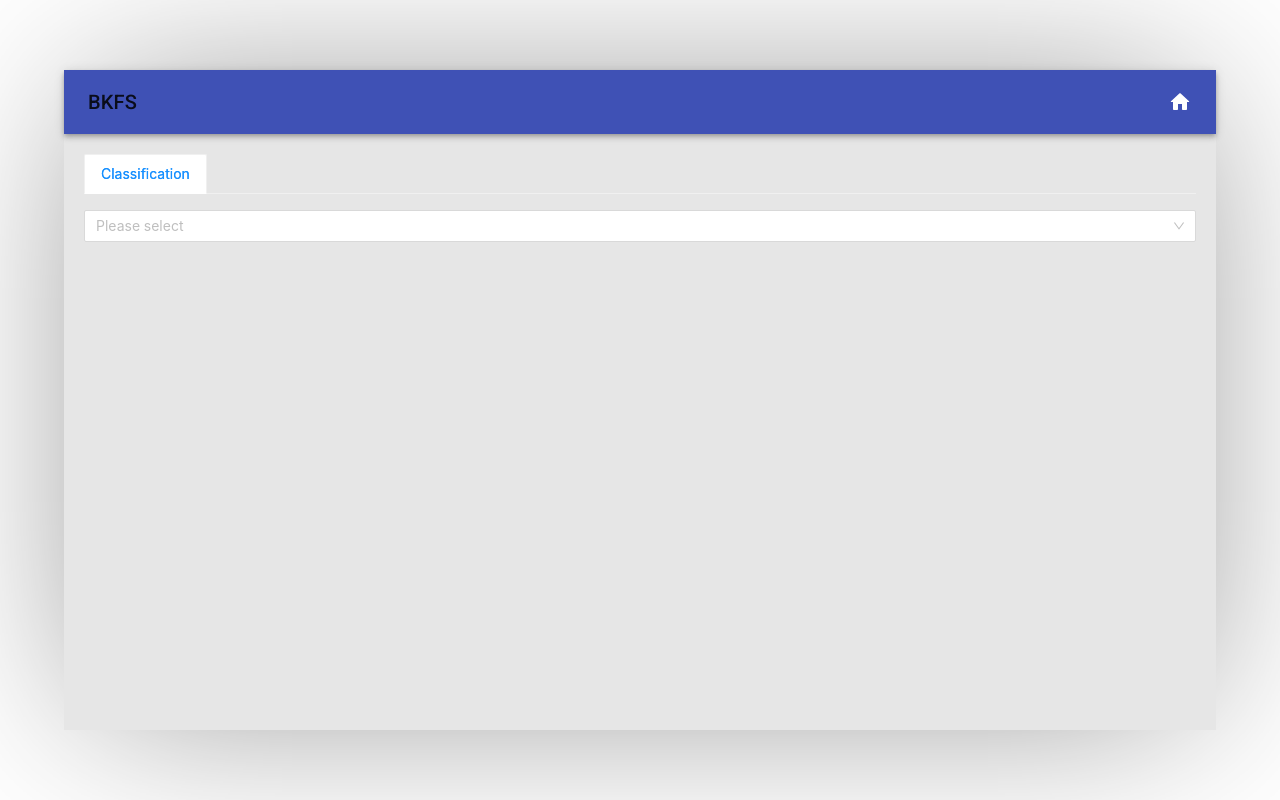
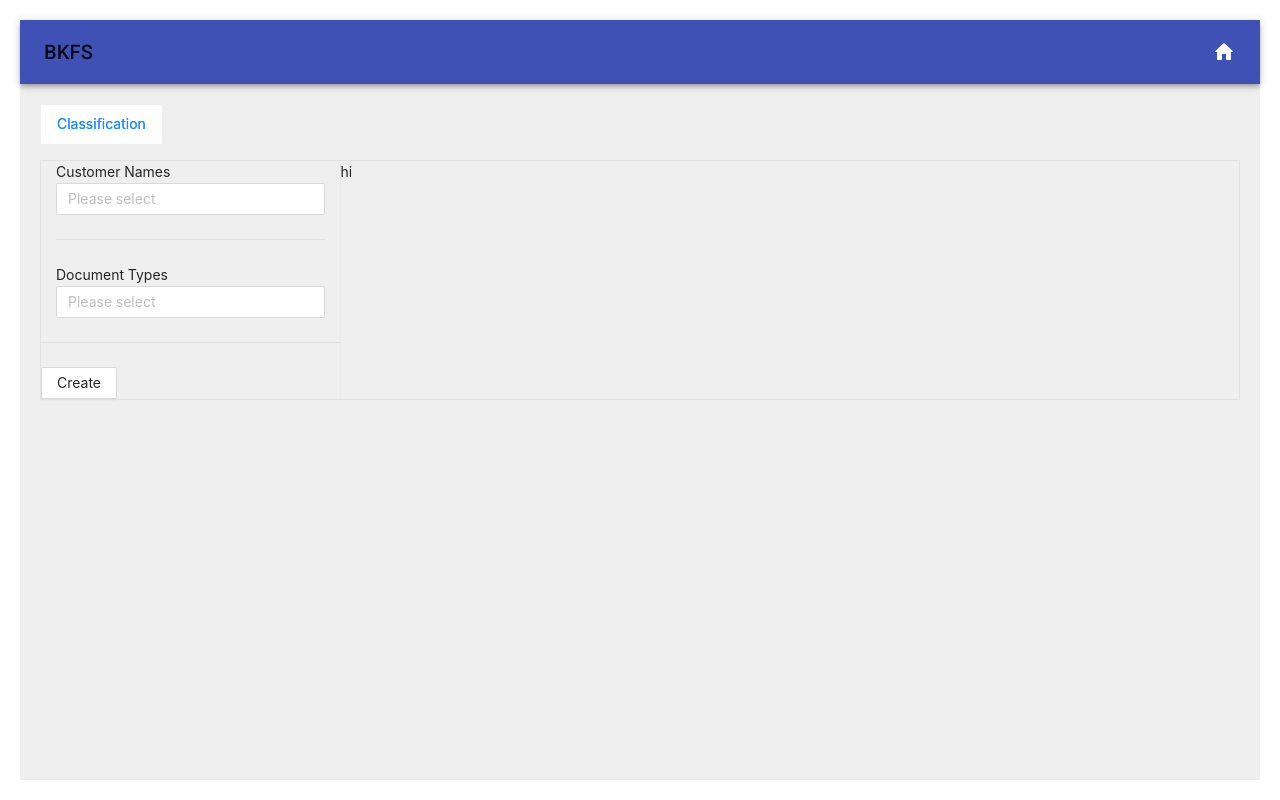
Before and after one commit to shankyDoodle/bkfs-test-1, a React (Create React App) app: page / in a window 1280 px wide. Both pictures are taken after a click on the button "CLASSIFICATION". Built offline with nearby package versions, Linux system fonts and the light colour scheme.

Commit message:
customer dropdown issues fixed

```diff
--- a/src/components/App.js
+++ b/src/components/App.js
@@ -4,7 +4,7 @@ import PropTypes from 'prop-types'
 import {screenNames} from "../constants/appConstants";
 import Home from './Home'
 
-import Classification from './Classification'
+import Classification from './ClassificationView'
 import Extraction from './Extraction'
 import NavBar from './NavBar'
 import {bindActionCreators} from "redux";
--- a/src/components/Classification.js
+++ /dev/null
@@ -1,64 +0,0 @@
-import React from 'react';
-
-import TabView from "../libraries/TabView";
-import MSSView from "../libraries/MSS/MSSView";
-import {bindActionCreators} from "redux";
-import * as myActions from "../actions";
-import {connect} from "react-redux";
-
-class Classification extends React.Component {
-
-    createDropDownListModel() {
-        let customerList = this.props.customerList;
-        let i = 0;
-        let list = []
-        for (let key in customerList) {
-            list.push({id: i, label: key})
-            i++;
-        }
-        return list;
-    }
-
-    handleDropDownOnBlur=(selectedItems)=>{
-        console.log(selectedItems);
-    }
-    getMultiSelectionView() {
-        let aDropDownListModel = this.createDropDownListModel()
-        return <MSSView
-            childElements={aDropDownListModel}
-            onBlur={this.handleDropDownOnBlur}
-            isMultiple={true}
-            allowClear={true}
-            selectAll={true}/>
-
-    }
-
-    getTabBody() {
-        let isDropDownSelected = false;
-        if (isDropDownSelected) {
-            //do table view
-        } else {
-            return this.getMultiSelectionView();
-        }
-    }
-
-    render() {
-        return (
-            <TabView
-                label={"Classification"}
-                body={this.getTabBody()}
-            />
-        );
-    }
-}
-
-function mapStateToProps(state) {
-    return state;
-}
-function mapDispatchToProps(dispatch) {
-    let actions = bindActionCreators({ homeButtonClicked: myActions.handleScreenChanged });
-    return { ...actions, dispatch };
-}
-
-const ConnectedView = connect(mapStateToProps, mapDispatchToProps)(Classification);
-export default ConnectedView
--- /dev/null
+++ b/src/components/ClassificationSelectionView.js
@@ -0,0 +1,79 @@
+import React from 'react';
+
+import TabView from "../libraries/TabView";
+import MSSView from "../libraries/MSS/MSSView";
+import {bindActionCreators} from "redux";
+import * as myActions from "../actions";
+import {connect} from "react-redux";
+import {Button, Divider} from 'antd';
+
+class ClassificationSelectionView extends React.Component {
+
+    createDropDownListModel(data) {
+        let i = 0;
+        let list = []
+        for (let key in data) {
+            list.push({id: i, label: key})
+            i++;
+        }
+        return list;
+    }
+
+    handleClassificationDropDownOnBlur=(dropdownButtonType, selectedItems)=>{
+        console.log(dropdownButtonType, selectedItems);
+    }
+
+    getCustomerDropdownView(){
+        let aDropDownListModel = this.createDropDownListModel(this.props.customerList)
+        return <MSSView
+            label={"Customer Names"}
+            childElements={aDropDownListModel}
+            onBlur={this.handleClassificationDropDownOnBlur.bind(this, "customerList")}
+            isMultiple={true}
+            allowClear={true}
+            selectAll={true}/>
+    }
+
+    getDocumentDropdownView(){
+        let aDropDownListModel = this.createDropDownListModel(this.props.customerData)
+        return <MSSView
+            label={"Document Types"}
+            childElements={aDropDownListModel}
+            onBlur={this.handleClassificationDropDownOnBlur.bind(this, "customerData")}
+            isMultiple={true}
+            allowClear={true}
+            selectAll={true}/>
+    }
+
+    render() {
+        return (
+            <div className={"classificationSelectionContainer"}>
+                <div className={"dropDownsContainer"}>
+                    <div className={"customerDropdown"}>
+                        {this.getCustomerDropdownView()}
+                    </div>
+                    <Divider/>
+                    <div className={"documentTypeDropdown"}>
+                        {this.getDocumentDropdownView()}
+                    </div>
+                </div>
+
+                <Divider/>
+                <div className={"buttonFooter"}>
+                    <Button>Create</Button>
+                </div>
+            </div>
+        );
+    }
+}
+
+function mapStateToProps(state) {
+    return state;
+}
+function mapDispatchToProps(dispatch) {
+    let actions = bindActionCreators({ homeButtonClicked: myActions.handleScreenChanged });
+    return { ...actions, dispatch };
+}
+
+const ConnectedView = connect(mapStateToProps, mapDispatchToProps)(ClassificationSelectionView);
+export default ConnectedView
--- /dev/null
+++ b/src/components/ClassificationView.js
@@ -0,0 +1,48 @@
+import React from 'react';
+import {bindActionCreators} from "redux";
+import {connect} from "react-redux";
+
+import * as myActions from "../actions";
+
+import TabView from "../libraries/TabView";
+import MSSView from "../libraries/MSS/MSSView";
+import ClassificationSelectionView from "./ClassificationSelectionView"
+
+
+
+
+class ClassificationView extends React.Component {
+
+    getTabBody() {
+        return (
+            <div className={"classificationScreen"}>
+                <div className={"leftPanel"}>
+                    <ClassificationSelectionView />
+                </div>
+                <div className={"rightPanel"}>
+                    hi
+                </div>
+            </div>
+        )
+    }
+
+    render() {
+        return (
+            <TabView
+                label={"Classification"}
+                body={this.getTabBody()}
+            />
+        );
+    }
+}
+
+function mapStateToProps(state) {
+    return state;
+}
+function mapDispatchToProps(dispatch) {
+    let actions = bindActionCreators({ homeButtonClicked: myActions.handleScreenChanged });
+    return { ...actions, dispatch };
+}
+
+const ConnectedView = connect(mapStateToProps, mapDispatchToProps)(ClassificationView);
+export default ConnectedView
--- a/src/index.js
+++ b/src/index.js
@@ -3,9 +3,11 @@ import {render} from 'react-dom'
 import {BrowserRouter as Router} from 'react-router-dom'
 import {createStore} from 'redux'
 
+import "antd/dist/antd.css";
 import './style/index.css'
+import './style/classification.css'
 import './style/tab.css'
-import "antd/dist/antd.css";
+
 import App from './components/App'
 
 
--- a/src/libraries/MSS/MSSView.js
+++ b/src/libraries/MSS/MSSView.js
@@ -21,7 +21,7 @@ class MSSView extends React.Component {
     }
 
     handleBlur=()=>{
-        this.props.handleBlur(this.selected);
+        this.props.onBlur(this.selected);
     }
 
     getChildren(){
@@ -31,7 +31,7 @@ class MSSView extends React.Component {
         }
 
         for (let item of this.props.childElements) {
-            children.push(<Option key={item.id}>{item.label}</Option>);
+            children.push(<Option key={item.label}>{item.label}</Option>);
         }
         return children;
     }
@@ -39,9 +39,10 @@ class MSSView extends React.Component {
     render() {
         return (
             <div className={"mssViewWrapper"}>
+                <div className={"mssLabel"}>{this.props.label}</div>
                 <Select
                     allowClear={!!this.props.allowClear}
-                    mode={!!this.props.isMultiple}
+                    mode={!!this.props.isMultiple ? "multiple" : ""}
                     style={{ width: '100%' }}
                     placeholder="Please select"
                     defaultValue={this.props.selected || []}
@@ -57,9 +58,13 @@ class MSSView extends React.Component {
 
 
 MSSView.propTypes={
+    label:PropTypes.string,
     onBlur: PropTypes.func.isRequired,
     childElements: PropTypes.arrayOf(PropTypes.shape({
-        id:PropTypes.string,
+        id:PropTypes.oneOfType([
+            PropTypes.string,
+            PropTypes.number,
+        ]),
         label:PropTypes.string
     })).isRequired,
     selected: PropTypes.array,
--- a/src/style/classification.css
+++ b/src/style/classification.css
@@ -0,0 +1,31 @@
+.classificationScreen {
+    height: 100%;
+    width: 100%;
+    float: left;
+    border: 1px solid #d9d9d98c;
+}
+
+.leftPanel {
+    width: 25%;
+    height: 100%;
+    float: left;
+    border-right: 1px solid #eaeaea;
+}
+
+
+.classificationSelectionContainer {
+    width: 100%;
+    height: 70%;
+    top: 10%;
+    position: relative;
+}
+
+.dropDownsContainer {
+    height: 100%;
+    width: 100%;
+    padding: 0 15px;
+}
+
+.customerDropdown, .documentTypeDropdown {
+    height: 40%;
+}
--- a/src/style/index.css
+++ b/src/style/index.css
@@ -21,17 +21,18 @@ code {
 }
 
 #root {
-  width: 90%;
-  height: calc(100% - 140px);
-  margin: 70px 5%;
+  width: calc(100% - 40px);
+  height: calc(100% - 40px);
+  margin: 20px;
 }
 
 .appContainer {
   float: left;
   height: 100%;
   width: 100%;
-  background: #e6e6e6;
-  box-shadow: 0px 0px 177px -26px rgba(0, 0, 0, 0.45);
+  /*background: #e6e6e6;*/
+  background: #efefef;
+  /*box-shadow: 0px 0px 177px -26px rgba(0, 0, 0, 0.45);*/
 }
 
 .buttonWrapper{
```
